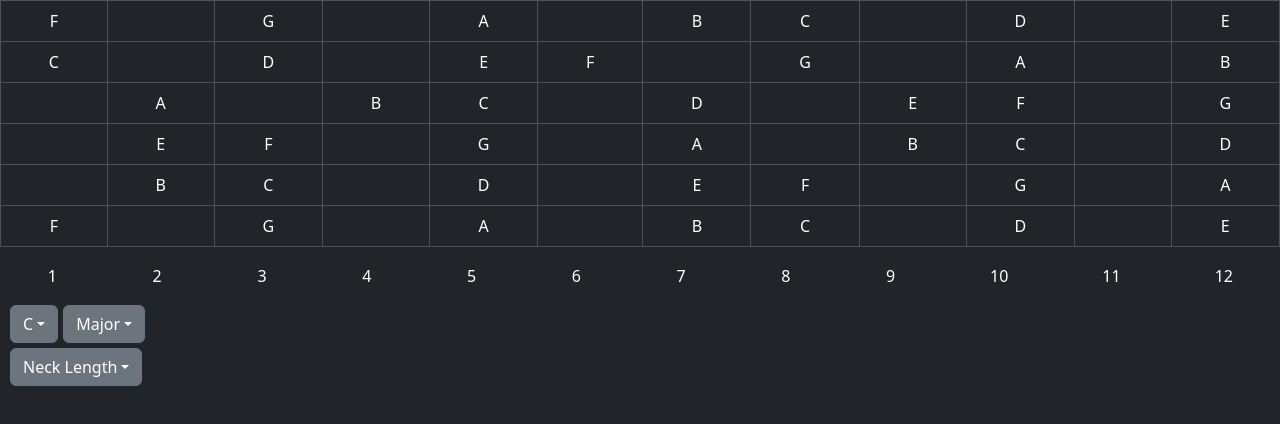
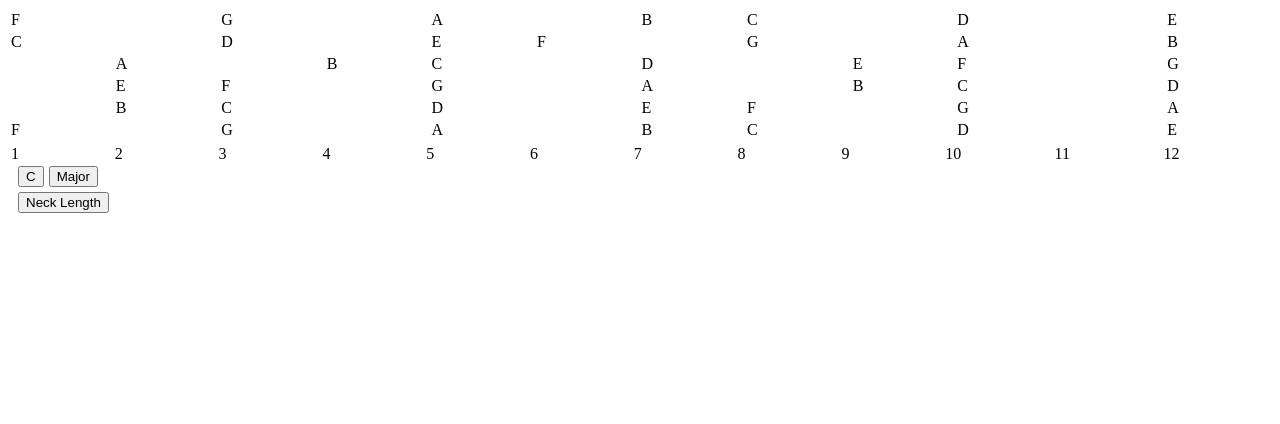
Before and after one commit to DanielSollis/Scales, a React (Vite) app: page / in a window 1280 px wide. Shown: the top 424 px of the page. Built offline with nearby package versions, Linux system fonts and the light colour scheme.

Commit message:
removed css

```diff
--- a/src/main.tsx
+++ b/src/main.tsx
@@ -1,9 +1,9 @@
 import React, { useState } from "react";
+import Container from "react-bootstrap/Container";
 import ReactDOM from "react-dom/client";
 import FretBoard from "./components/FretBoard.tsx";
 import FretNums from "./components/FretNums.tsx";
 import ScaleDropdowns from "./components/ScaleDropdowns.tsx";
-import "bootstrap/dist/css/bootstrap.css";
 
 const App = function () {
   const [startingRoot, setRoot] = useState("C");
@@ -12,7 +12,7 @@ const App = function () {
 
   return (
     <React.StrictMode>
-      <div className="bg-dark text-white min-vh-100">
+      <Container fluid className="bg-dark text-white min-vh-100">
         <FretBoard
           root={startingRoot}
           scale={startingScale}
@@ -28,7 +28,7 @@ const App = function () {
           setScale={setScale}
           setStringLength={setStringLength}
         ></ScaleDropdowns>
-      </div>
+      </Container>
     </React.StrictMode>
   );
 };
```
